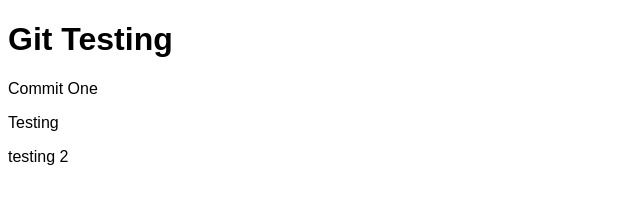
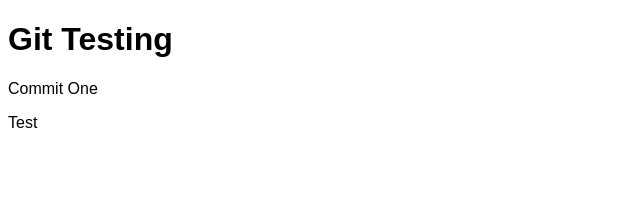
Before and after one commit to cdmt/git-testing, a React (Vite) app in the folder git-testing/: page / in a window 1280 px wide. Shown: the top 216 px of the page, without its empty margins (0-640 px from the left). Built offline with nearby package versions, Linux system fonts and the light colour scheme.

Commit message:
test (#6)

```diff
--- a/git-testing/src/App.tsx
+++ b/git-testing/src/App.tsx
@@ -7,8 +7,7 @@ function App() {
     <>
       <h1>Git Testing</h1>
       <p>Commit One</p>
-      <p>Testing</p>
-      <p>testing 2</p>
+      <p>Test</p>
     </>
   )
 }
```
